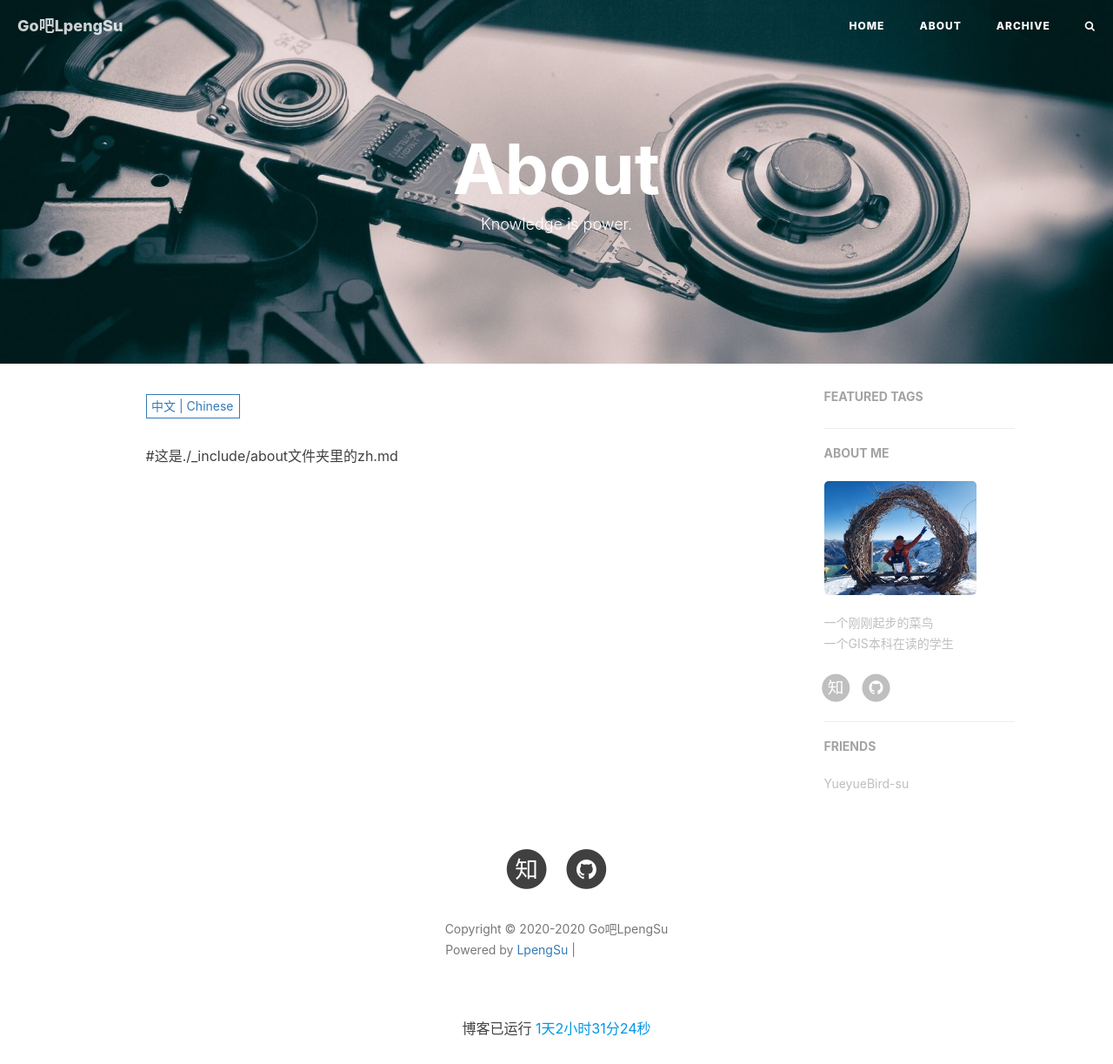
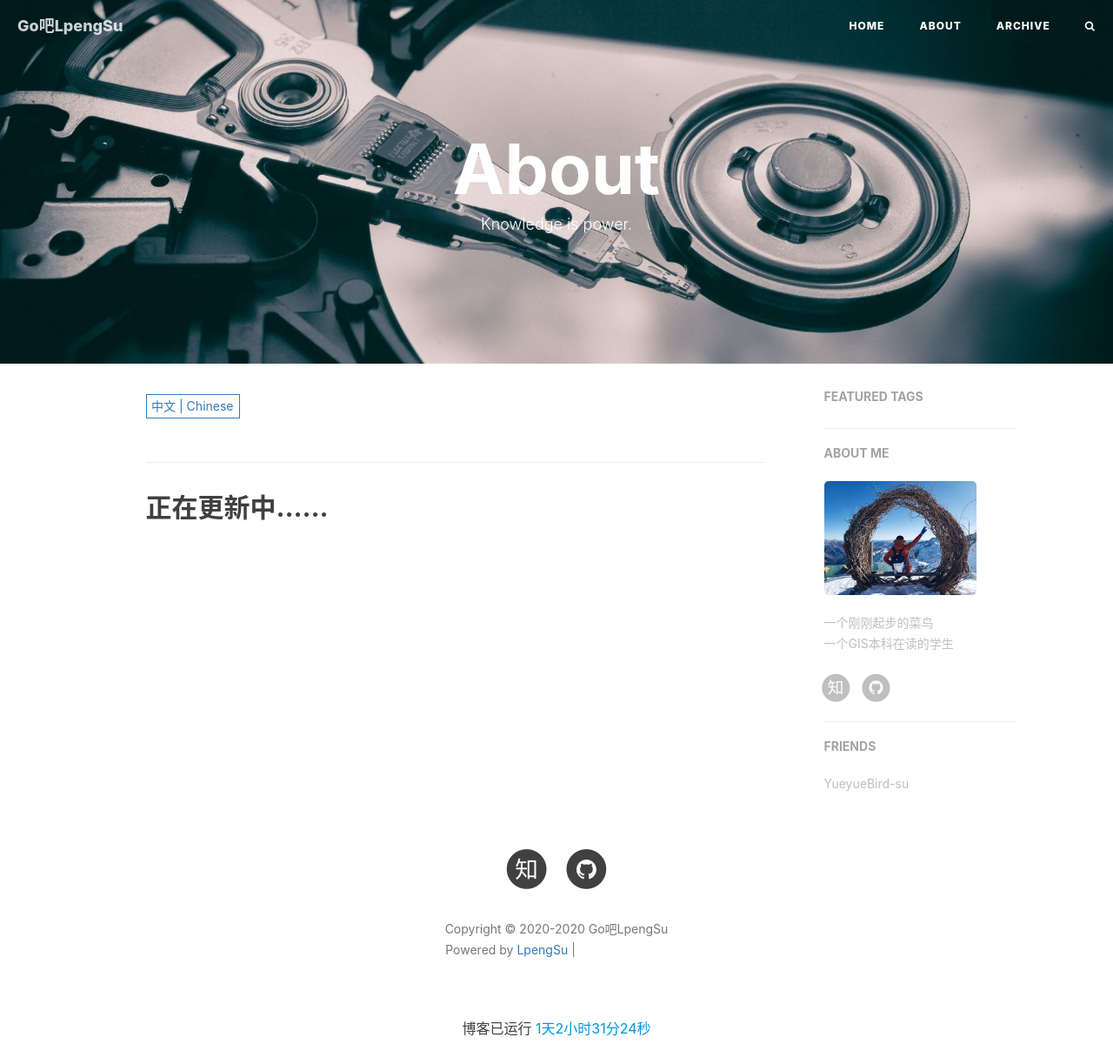
Before and after one commit to YueyueBird-su/YueyueBird-su.github.io, a Jekyll site: the page built from about.html, in a window 1280 px wide. Shown: the whole page at 87% size. Built offline with Jekyll 4.4.1, drawn with Linux system fonts in a browser that asks for light colours; nearby versions of some CDN libraries; comment, search, counter and statistics services are not loaded; grey boxes are pictures that could not be loaded.

Commit message:
update md

```diff
--- a/_includes/about/en.md
+++ b/_includes/about/en.md
@@ -1 +1 @@
-#这是./_include/about文件夹里的en.md
+## In updating...
--- a/_includes/about/zh.md
+++ b/_includes/about/zh.md
@@ -1 +1 @@
-#这是./_include/about文件夹里的zh.md
+## 正在更新中……
```
